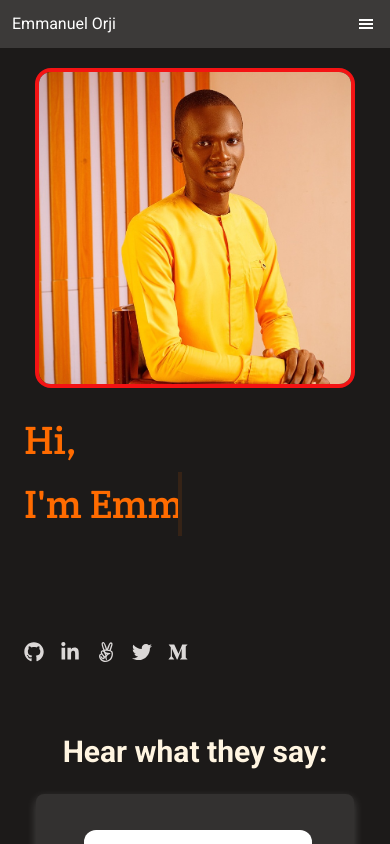
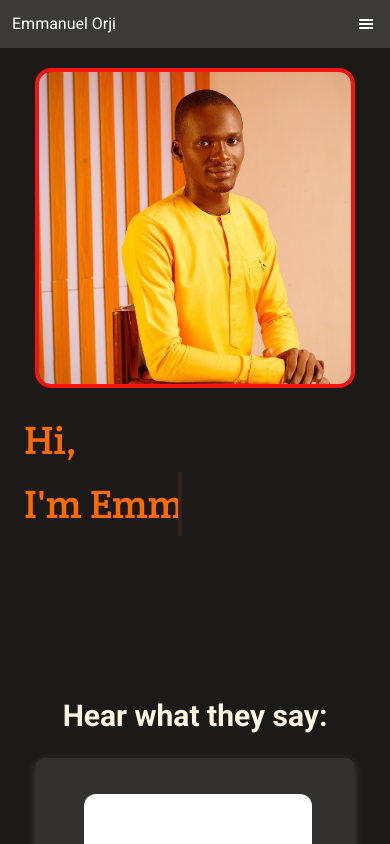
Before and after one commit to emmiiorji/portfolio, a React (Create React App) app: page / in a window 390 px wide. Shown: the top 844 px of the page. Built offline with nearby package versions, Linux system fonts and the light colour scheme; a web font is replaced by a local one.

Commit message:
Hide Social icons in headline section on mobile version

```diff
--- a/src/components/Headline.js
+++ b/src/components/Headline.js
@@ -73,7 +73,7 @@ const Headline = () => {
               </span>
             </p>
           </div>
-          <Socials className="text-customLightGray flex md:-ml-[6vw] md:mt-32 md:flex-col md:absolute md:top-0 md:left:0 py-2 gap-4 text-xl" />
+          <Socials className="hidden md:flex text-customLightGray md:-ml-[6vw] md:mt-32 md:flex-col md:absolute md:top-0 md:left:0 py-2 gap-4 text-xl" />
         </div>
       </div>
       <Testimonials />
--- a/src/index.css
+++ b/src/index.css
@@ -14,8 +14,8 @@
 
 #slick .slick-slide > div {
   height: 100%;
-  display: flex;
-  align-items: center;
+  /* display: flex; */
+  /* align-items: center; */
 }
 
 /* Reference: https://dev.to/afif/a-multi-line-css-only-typewriter-effect-3op3 */
```
